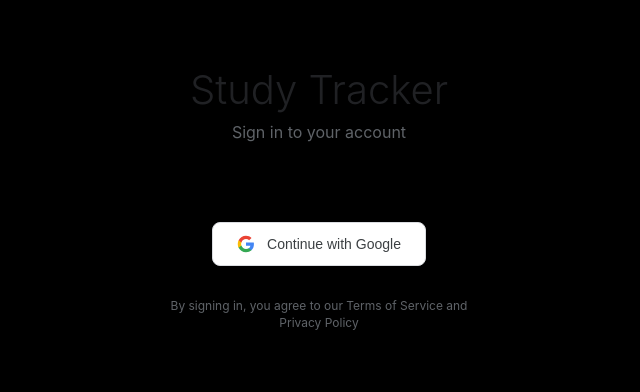
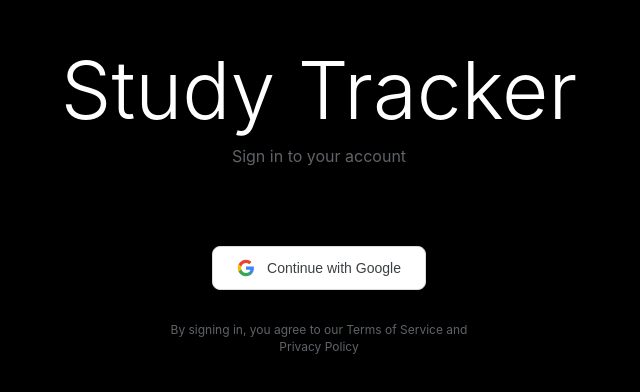
Before and after one commit to Skinpii/Study-Tracker, a React (Vite) app: page / in a window 1280 px wide. Shown: the part 196-588 px from the top of the page, without its empty margins (321-961 px from the left). Built offline with nearby package versions, Linux system fonts and the light colour scheme; no server answers.

Commit message:
Update GoogleLoginForm.tsx

```diff
--- a/src/components/GoogleLoginForm.tsx
+++ b/src/components/GoogleLoginForm.tsx
@@ -18,10 +18,10 @@ export default function GoogleLoginForm() {
         textAlign: 'center',
         marginBottom: '3rem'
       }}>
-        <h1 style={{
-          fontSize: '2.5rem',
+       <h1 style={{
+          fontSize: '5rem',
           fontWeight: '300',
-          color: '#202124',
+          color: '#ffffffff',
           margin: '0 0 0.5rem 0'
         }}>
           Study Tracker
```
